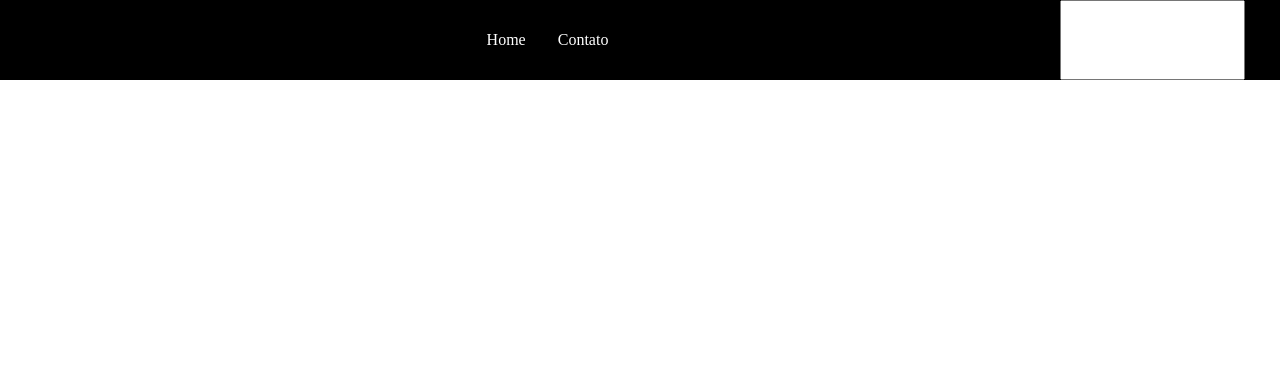
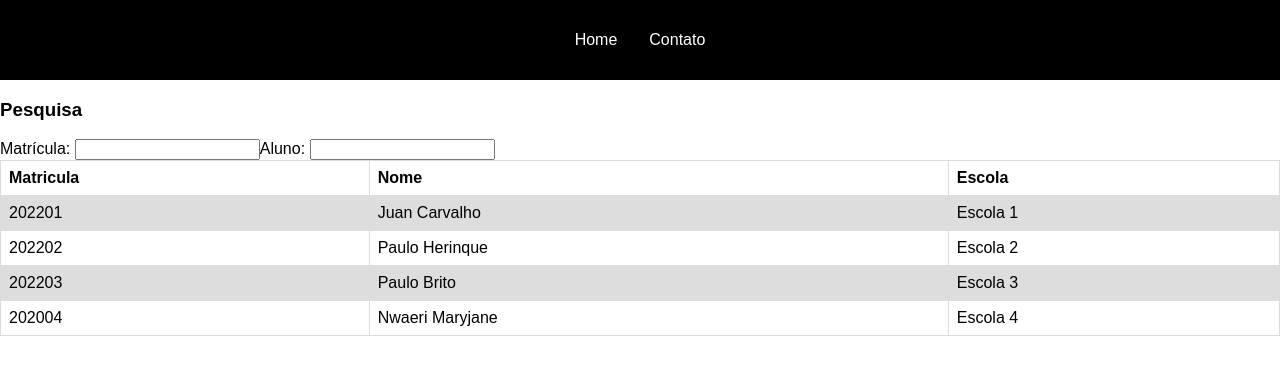
Before and after one commit to carlostsa10/grupo-gitflow, a plain HTML site: page index.html in a window 1280 px wide. Drawn offline with Linux system fonts and the light colour scheme.

Commit message:
primeira etapa feita

```diff
--- a/index.html
+++ b/index.html
@@ -9,14 +9,60 @@
     <title>Colégio ABC</title>
 </head>
 <body>
-    <header>
-        <div id="menu">
-            <ul>
-                <li><a href="index.html">Home</a></li>
-                <li><a href="">Contato</a></li>
-            </ul>
-            <input id="filtro-matricula">
+
+    <div class="navbar-container" id="menu">
+        <ul>
+            <li><a href="index.html">Home</a></li>
+            <li><a href="">Contato</a></li>
+        </ul>
+    </div>
+
+    <div class="input-container">
+        <div>
+            <h3>Pesquisa</h3>
         </div>
-    </header>
+
+        <div class="input-field-container">
+            <div>
+                <label for="busca-matricula">Matrícula:</label>
+                <input id="filtro-matricula">
+            </div>
+            <div>
+                <label for="busca-aluno">Aluno:</label>
+                <input id="filtro-matricula">
+            </div>
+        </div>
+    </div>
+
+    <div class="table-container">
+        <table>
+            <tr>
+                <th>Matricula</th>
+                <th>Nome</th>
+                <th>Escola</th>
+            </tr>
+            <tr>
+                <td>202201</td>
+                <td>Juan Carvalho</td>
+                <td>Escola 1</td>
+            </tr>
+            <tr>
+                <td>202202</td>
+                <td>Paulo Herinque</td>
+                <td>Escola 2</td>
+            </tr>
+            <tr>
+                <td>202203</td>
+                <td>Paulo Brito</td>
+                <td>Escola 3</td>
+            </tr>
+            <tr>
+                <td>202004</td>
+                <td>Nwaeri Maryjane</td>
+                <td>Escola 4</td>
+            </tr>
+        </table>
+    </div>
+
 </body>
 </html>
--- a/style.css
+++ b/style.css
@@ -1,30 +1,21 @@
 body{
     margin: 0;
+    font-family: arial, sans-serif;
 }
 
-nav{
-    position: absolute;
-    height: 100vh;
-    width: 100vw;
-    background-color: cornflowerblue;
-}
-
-header{
-    position: fixed;
+.navbar-container{
     width: 100%;
     height: 10vh;
     background-color: #000;
 }
 
-#menu{
+.navbar-container{
     margin: 0;
-    width: 100%;
-    height: 100%;
     display: flex;
     justify-content: center;
 }
 
-#menu ul{
+.navbar-container ul{
     list-style: none;
     margin: 0;
     padding: 0;
@@ -35,12 +26,36 @@ header{
     width: 80%;
 }
 
-#menu ul li{
+.navbar-container ul li{
     margin: 2vh;
 }
 
-#menu ul li a{
+.navbar-container ul li a{
     text-decoration: none;
     color: #fff;
     font-size: 2vh;
 }
+
+
+
+.input-field-container {
+    display: flex;
+}
+
+
+
+table {
+    font-family: arial, sans-serif;
+    border-collapse: collapse;
+    width: 100%;
+  }
+
+  td, th {
+    border: 1px solid #dddddd;
+    text-align: left;
+    padding: 8px;
+  }
+
+  tr:nth-child(even) {
+    background-color: #dddddd;
+  }
```
